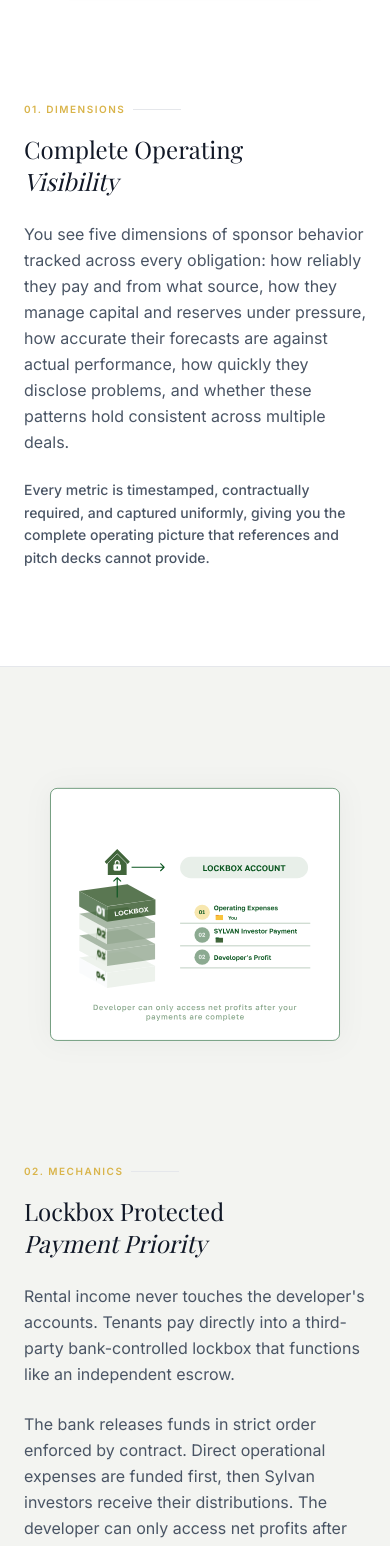
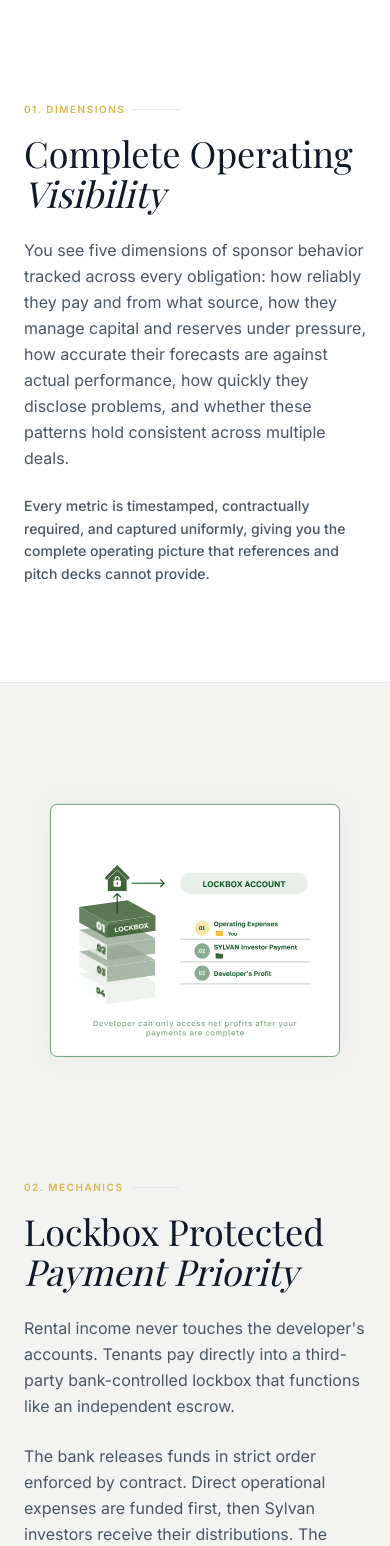
Before and after one commit to Glynac-AI/Sylvian-website, a Next.js app: page / in a window 390 px wide. Shown: the part 2480-4026 px from the top of the page. Built offline with nearby package versions, Linux system fonts and the light colour scheme.

Commit message:
changing commit-2

```diff
--- a/components/home/MainFeatures.tsx
+++ b/components/home/MainFeatures.tsx
@@ -31,7 +31,7 @@ export default function MainFeatures() {
                             <span className="text-[#D9B44A] font-bold text-[10px] uppercase tracking-[0.15em]">01. Dimensions</span>
                             <div className="h-px bg-gray-200 w-12"></div>
                         </div>
-                        <h2 className="text-2xl lg:text-3xl font-serif mb-6 text-[#111827]">Complete Operating <br /><span className="italic">Visibility</span></h2>
+                        <h2 className="text-4xl lg:text-3xl font-serif mb-6 text-[#111827]">Complete Operating <br /><span className="italic">Visibility</span></h2>
                         <p className="text-gray-600 mb-6 leading-relaxed">
                             You see five dimensions of sponsor behavior tracked across every obligation: how reliably they pay and from what source, how they manage capital and reserves under pressure, how accurate their forecasts are against actual performance, how quickly they disclose problems, and whether these patterns hold consistent across multiple deals.
                         </p>
@@ -88,7 +88,7 @@ export default function MainFeatures() {
                             <span className="text-[#D9B44A] font-bold text-[10px] uppercase tracking-[0.15em]">02. Mechanics</span>
                             <div className="h-px bg-gray-200 w-12"></div>
                         </div>
-                        <h2 className="text-2xl lg:text-3xl font-serif mb-6 text-[#111827]">Lockbox Protected<br /><span className="italic"> Payment Priority</span></h2>
+                        <h2 className="text-4xl lg:text-3xl font-serif mb-6 text-[#111827]">Lockbox Protected<br /><span className="italic"> Payment Priority</span></h2>
                         <p className="text-gray-600 mb-6 leading-relaxed">
                             Rental income never touches the developer's accounts. Tenants pay directly into a third-party bank-controlled lockbox that functions like an independent escrow.
                         </p>
@@ -112,7 +112,7 @@ export default function MainFeatures() {
                             <span className="text-[#D9B44A] font-bold text-[10px] uppercase tracking-[0.15em]">03. Standards</span>
                             <div className="h-px bg-gray-200 w-12"></div>
                         </div>
-                        <h2 className="text-2xl lg:text-3xl font-serif mb-6 text-[#111827]">Standardized <br /><span className="italic">Comparability</span></h2>
+                        <h2 className="text-4xl lg:text-3xl font-serif mb-6 text-[#111827]">Standardized <br /><span className="italic">Comparability</span></h2>
                         <p className="text-gray-600 mb-6 leading-relaxed">
                             Every offering on Sylvan uses identical SPV structures, covenant frameworks, reserve requirements, and reporting templates. Sponsors cannot customize formats or negotiate exceptions. When comparing sponsors, each is evaluated against the same obligations, measurements, and standards.
                         </p>
@@ -185,7 +185,7 @@ export default function MainFeatures() {
                             <span className="text-[#D9B44A] font-bold text-[10px] uppercase tracking-[0.15em]">04. Risk Profile</span>
                             <div className="h-px bg-gray-200 w-12"></div>
                         </div>
-                        <h2 className="text-2xl lg:text-3xl font-serif mb-6 text-[#111827]">Consistent Yield Without<br /><span className="italic"> Equity Risk</span></h2>
+                        <h2 className="text-4xl lg:text-3xl font-serif mb-6 text-[#111827]">Consistent Yield Without<br /><span className="italic"> Equity Risk</span></h2>
                         <p className="text-gray-600 mb-6 leading-relaxed">
                             Taking debt positions on existing income producing properties lets you bypass the volatility of developer equity. You are buying into proven rental yields rather than betting on the operational success of a developer.
                         </p>
--- a/components/home/ProductStructures.tsx
+++ b/components/home/ProductStructures.tsx
@@ -37,7 +37,7 @@ export default function ProductStructures() {
                     animate={containerInView ? { opacity: 1, y: 0 } : {}}
                     transition={{ duration: 0.8, ease: [0.22, 1, 0.36, 1] }}
                 >
-                    <h2 className="text-2xl lg:text-3xl font-serif text-[#111827] mb-6">Three Standardized <br /><span className="italic">Product Structures</span></h2>
+                    <h2 className="text-4xl lg:text-5xl font-serif text-[#111827] mb-6">Three Standardized <br /><span className="italic">Product Structures</span></h2>
                     <p className="text-lg text-gray-600 leading-relaxed">
                         Sylvan offers a small, fixed set of standardized structured-income products. Each structure serves a distinct purpose while operating under the same contractual, reporting, and disclosure framework.
                     </p>
```
